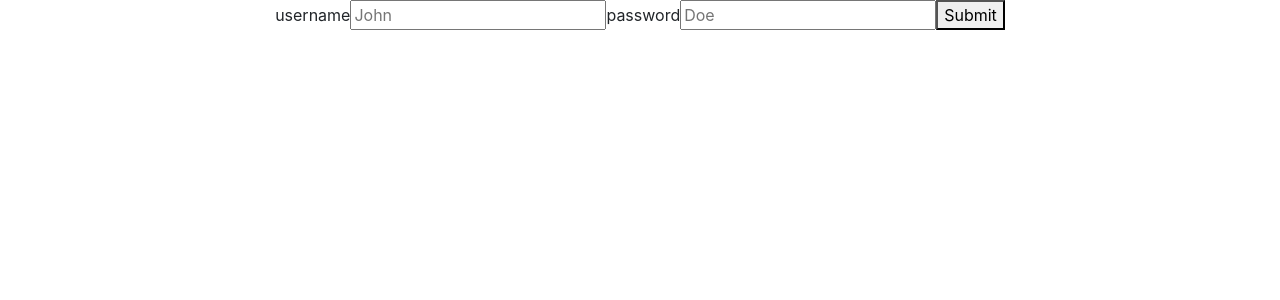
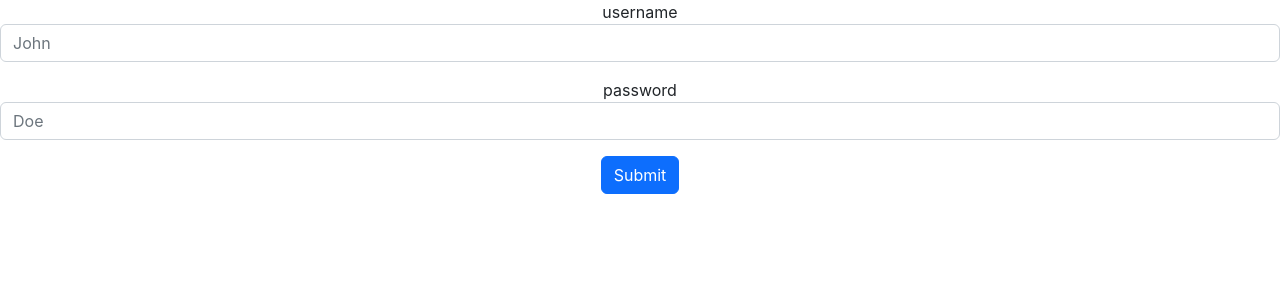
Before and after one commit to Ek4m/task-06-2022, a React (Create React App) app: page /login in a window 1280 px wide. Shown: the top 300 px of the page. Built offline with nearby package versions, Linux system fonts and the light colour scheme.

Commit message:
validation added to login page

```diff
--- a/src/api.ts
+++ b/src/api.ts
@@ -1,6 +1,5 @@
 import { REST_API } from "./constants/api";
 import axios from "axios";
-import { string } from "yup";
 import { UserCredentials } from "./types";
 
 const axiosInstance = axios.create({
--- a/src/pages/CreateUser.tsx
+++ b/src/pages/CreateUser.tsx
@@ -4,7 +4,6 @@ import { useNavigate } from "react-router-dom";
 import { api } from "../api";
 import { UserCredentials } from "../types";
 import * as Yup from "yup";
-import { AxiosError } from "axios";
 
 const CreateUserSchema = Yup.object().shape({
   birth_date: Yup.date().required("Birth date required"),
@@ -27,7 +26,7 @@ const CreateUser = () => {
     { setSubmitting }: FormikHelpers<UserCredentials>
   ) => {
     try {
-      const { data } = await api.createUser(values);
+      await api.createUser(values);
       navigate("/");
     } catch (e: any) {
       if (e.response && e.response.data && e.response.data.errors) {
--- a/src/pages/Login.tsx
+++ b/src/pages/Login.tsx
@@ -1,18 +1,26 @@
 import { Field, Form, Formik, FormikHelpers } from "formik";
-import React from "react";
+import React, { useState } from "react";
 import { useCookies } from "react-cookie";
 import { useNavigate } from "react-router-dom";
 import { api } from "../api";
-import { REST_API } from "../constants/api";
+import * as Yup from "yup";
 
 interface LoginCredentials {
   username: string;
   password: string;
 }
 
+const LoginSchema = Yup.object().shape({
+  username: Yup.string().required("Username required"),
+  password: Yup.string().required("Password required"),
+});
+
 const Login = () => {
-  const [_, setCookie] = useCookies(["access_token", "refresh_token"]); //Handling access and refresh tokens in cookies
+  const [, setCookie] = useCookies(["access_token", "refresh_token"]); //Handling access and refresh tokens in cookies
   const navigate = useNavigate();
+  const [serverErrors, setServerErrors] = useState<any>({});
+
+  ////////////////////////////////////
   const onSubmitHandler = async (
     values: LoginCredentials,
     { setSubmitting }: FormikHelpers<LoginCredentials>
@@ -33,31 +41,63 @@ const Login = () => {
         });
       }
       navigate("/");
-    } catch (e) {
+    } catch (e: any) {
       console.log(e);
+      if (e && e.response && e.response.data) {
+        setServerErrors(e.response.data);
+      }
       setSubmitting(false);
     }
   };
   return (
     <Formik
+      validationSchema={LoginSchema}
       initialValues={{
         username: "",
         password: "",
       }}
       onSubmit={onSubmitHandler}
     >
-      {({ isSubmitting, isValidating }) => (
+      {({ isSubmitting, isValidating, errors }) => (
         <Form>
+          {(serverErrors.error || serverErrors.error_description) && (
+            <div className="alert alert-danger" role="alert">
+              {serverErrors.error}
+              {serverErrors.error_description}
+            </div>
+          )}
+          <div className="mb-3">
             <label htmlFor="username">username</label>
-          <Field id="username" name="username" placeholder="John" />
+            <Field
+              className="form-control"
+              id="username"
+              name="username"
+              placeholder="John"
+            />
+            {errors.username && <code>{errors.username}</code>}
+            {serverErrors && serverErrors.errors && serverErrors.username && (
+              <code>{serverErrors.username.join(",")}</code>
+            )}
+          </div>
+          <div className="mb-3">
             <label htmlFor="password">password</label>
             <Field
+              className="form-control"
               id="password"
               type="password"
               name="password"
               placeholder="Doe"
             />
-          <button disabled={isSubmitting} type="submit">
+            {errors.password && <code>{errors.password}</code>}
+            {serverErrors && serverErrors.errors && serverErrors.password && (
+              <code>{serverErrors.password.join(",")}</code>
+            )}
+          </div>
+          <button
+            className="btn btn-primary"
+            disabled={isSubmitting}
+            type="submit"
+          >
             {isSubmitting && !isValidating ? "Wait..." : "Submit"}
           </button>
         </Form>
--- a/src/pages/SingleUser.tsx
+++ b/src/pages/SingleUser.tsx
@@ -21,7 +21,7 @@ const SingleUser = () => {
           console.log(err);
         });
     }
-  }, []);
+  }, [params.userId]);
 
   const onSubmitHandler = async (
     values: UserCredentials,
```
Lines whose indentation alone changed are shown as unchanged.
